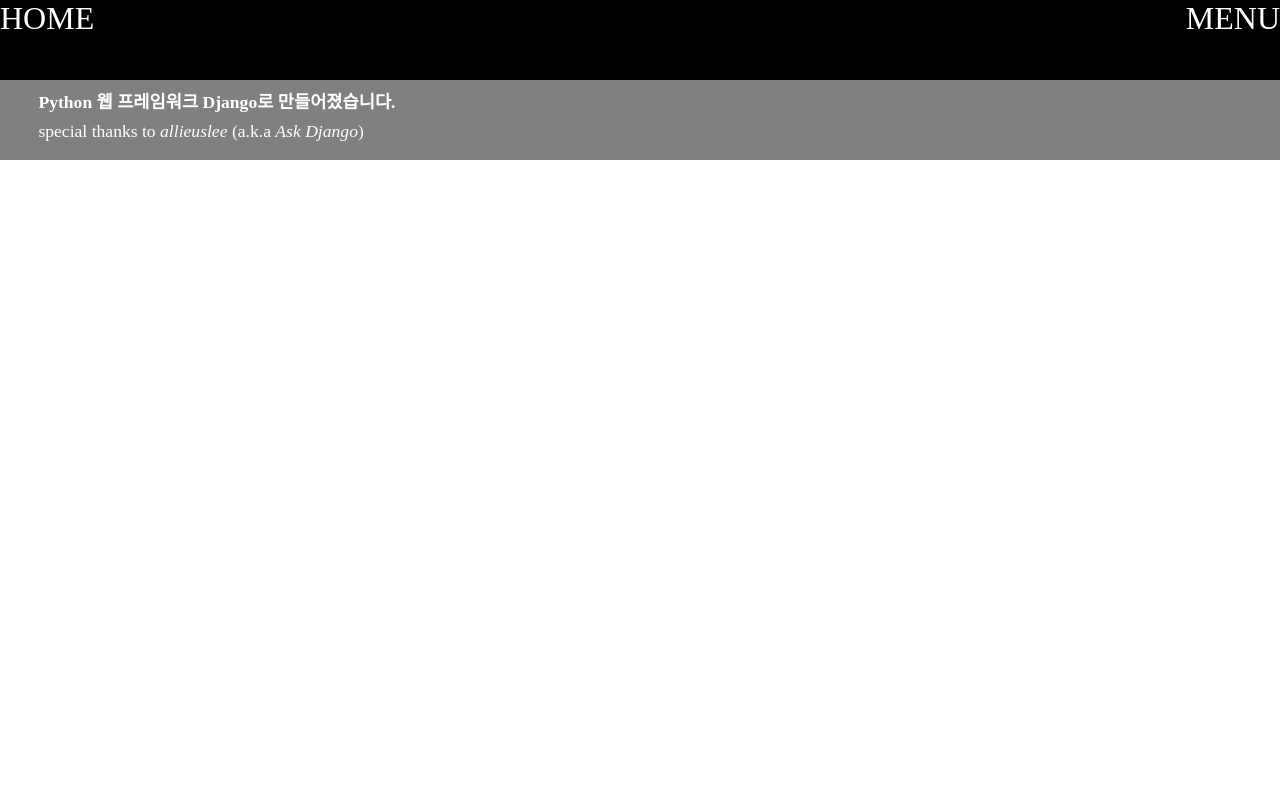
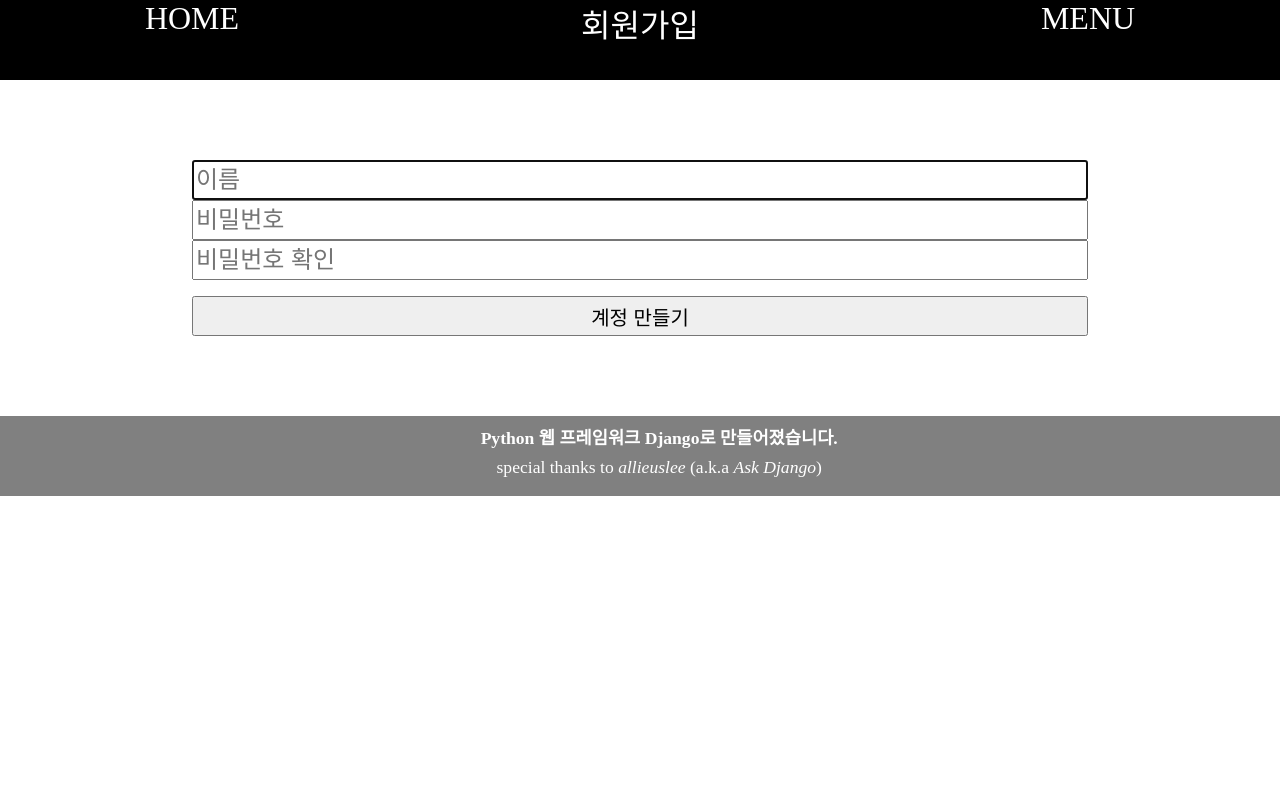
Before and after one commit to chang12/winning, a Django app: template accounts/templates/accounts/signup.html in a window 1280 px wide. Run offline with Django 3.2, Linux system fonts and the light colour scheme; the template is opened without the code that fills it: values that come from a table or form of the project are taken from there, others are empty; parts of the project's set-up code (start-up, migrations or seed data) failed here and were passed over.

Commit message:
Modify: 레이아웃 공통부분을 base.html로 뺌

```diff
--- a/accounts/templates/accounts/signup.html
+++ b/accounts/templates/accounts/signup.html
@@ -1,97 +1,13 @@
+{% extends "record/base.html" %}
 {% load staticfiles %}
 
-<html>
-    <head>
-        <style>
-            body {
-                margin: 0;
-            }
-            .header {
-                width: 100vw;
-                height: 10vh;
-                background-color: black;
-            }
-            .header > .home {
-                height: 6vh;
-                width: auto;
-                margin-left: 5vw;
-                margin-top: 2vh;
-                margin-bottom: 2vh;
-                float: left;
-            }
-            .header > .menu {
-                height: 6vh;
-                width: auto;
-                margin-right: 5vw;
-                margin-top: 2vh;
-                margin-bottom: 2vh;
-                float: right;
-            }
-            .header > .home-text, .menu-text {
-                font-size: 4vh;
-                margin: 0;
-                color: white;
-            }
-            .header > .home-text {
-                float: left;
-            }
-            .header > .menu-text {
-                float: right;
-            }
-            .dropdown-content {
-                display: none;
-            }
-            .dropdown-content > p {
-                width: 100vw;
-                height: 5vh;
-                margin: 0;
-                font-size: 3vh;
-                border-style: solid;
-                border-color: gray;
-                /*display: block;*/
-                /*background-color: black;*/
-            }
-            .show {
-                display: block;
-            }
-            .footer {
-                width: 100vw;
-                height: 10vh;
-                background-color: gray;
-                color: white;
-                font-size: 1.5vh;
-                overflow: auto;
-            }
-            .footer > p {
-                margin-top: 1vh;
-                margin-bottom: 0;
-                margin-left: 3vw;
-                color: white;
-                font-size: 2.2vh;
-            }
-        </style>
-    </head>
-    <body>
-        <div class="header">
-            {# <img class="home" src="{% static "home.png" %}"/> #}
-            {# <img class="menu" src="{% static "home.png" %}"/> #}
-            <p class="home-text"><a style="text-decoration: none; color: white;" href="{% url "record:index" %}">HOME</a></p>
-            <p class="menu-text"><a onclick="myToggle()">MENU</a></p>
-        </div>
-        <div id="myDropdown" class="dropdown-content">
-            <p><a>Link 1</a></p>
-            <p><a>Link 2</a></p>
-            <p><a>Link 3</a></p>
-        </div>
-        <div class="main"></div>
-        <div class="footer">
-            <p style="font-weight: bold;">Python 웹 프레임워크 Django로 만들어졌습니다.</p>
-            <p>special thanks to <em>allieuslee</em> (a.k.a <em>Ask Django</em>)</p>
-        </div>
-        <script>
-        function myToggle() {
-            document.getElementById("myDropdown").classList.toggle("show");
-        }
-        </script>
-    </body>
-</html>
+{% block title %}
+    회원가입
+{% endblock %}
+{% block main %}
+    <form action="" method="POST">
+        {% csrf_token %}
+        {{ form|linebreaks }}
+        <button>계정 만들기</button>
+    </form>
+{% endblock %}
--- a/record/templates/record/base.html
+++ b/record/templates/record/base.html
@@ -0,0 +1,123 @@
+{% load staticfiles %}
+
+<html>
+    <head>
+        <style>
+            body {
+                margin: 0;
+                overflow: auto;
+            }
+            form {
+                margin: 0;
+            }
+            input, button {
+                width: 70vw;
+                height: 5vh;
+            }
+            input {
+                font-size: 3vh;
+                margin: auto;
+            }
+            button {
+                margin-left: 15vw;
+                margin-right: 15vw;
+                font-size: 2.5vh;
+            }
+            p {
+                text-align: center;
+            }
+            .header {
+                width: 100vw;
+                height: 10vh;
+                background-color: black;
+            }
+            .header > .home-text, .menu-text {
+                display: inline-block;
+                width: 30vw;
+                font-size: 4vh;
+                margin: 0;
+                color: white;
+                /*background-color: red;*/
+            }
+            .header > .title-text {
+                display: inline-block;
+                width: 40vw;
+                font-size: 4vh;
+                margin: 0;
+                color: white;
+                /*background-color: blue;*/
+            }
+            .header > .home-text {
+                float: left;
+            }
+            .header > .menu-text {
+                float: right;
+            }
+            .dropdown-content {
+                display: none;
+            }
+            .dropdown-content > p {
+                width: 100vw;
+                height: 5vh;
+                margin: 0;
+                font-size: 3vh;
+                border-style: solid;
+                border-color: gray;
+                /*display: block;*/
+                /*background-color: black;*/
+            }
+            .show {
+                display: block;
+            }
+            .main {
+                width: 100vw;
+                margin-top: 10vh;
+                margin-bottom: 10vh;
+            }
+            .footer {
+                width: 100vw;
+                height: 10vh;
+                background-color: gray;
+                color: white;
+                font-size: 1.5vh;
+                overflow: auto;
+            }
+            .footer > p {
+                margin-top: 1vh;
+                margin-bottom: 0;
+                margin-left: 3vw;
+                color: white;
+                font-size: 2.2vh;
+            }
+        </style>
+    </head>
+    <body>
+        <div class="header">
+            <p class="home-text"><a style="text-decoration: none; color: white;" href="{% url "record:index" %}">HOME</a></p>
+            <p class="title-text">
+                {% block title %}
+                {% endblock %}
+            </p>
+            {# <p style="color: white;">로그인</p> #}
+            <p class="menu-text"><a onclick="myToggle()">MENU</a></p>
+        </div>
+        <div id="myDropdown" class="dropdown-content">
+            <p><a>Link 1</a></p>
+            <p><a>Link 2</a></p>
+            <p><a>Link 3</a></p>
+        </div>
+        <div class="main">
+            {% block main %}
+            {% endblock %}
+        </div>
+        <div class="footer">
+            <p style="font-weight: bold;">Python 웹 프레임워크 Django로 만들어졌습니다.</p>
+            <p>special thanks to <em>allieuslee</em> (a.k.a <em>Ask Django</em>)</p>
+        </div>
+        <script>
+        function myToggle() {
+            document.getElementById("myDropdown").classList.toggle("show");
+        }
+        </script>
+    </body>
+</html>
```
